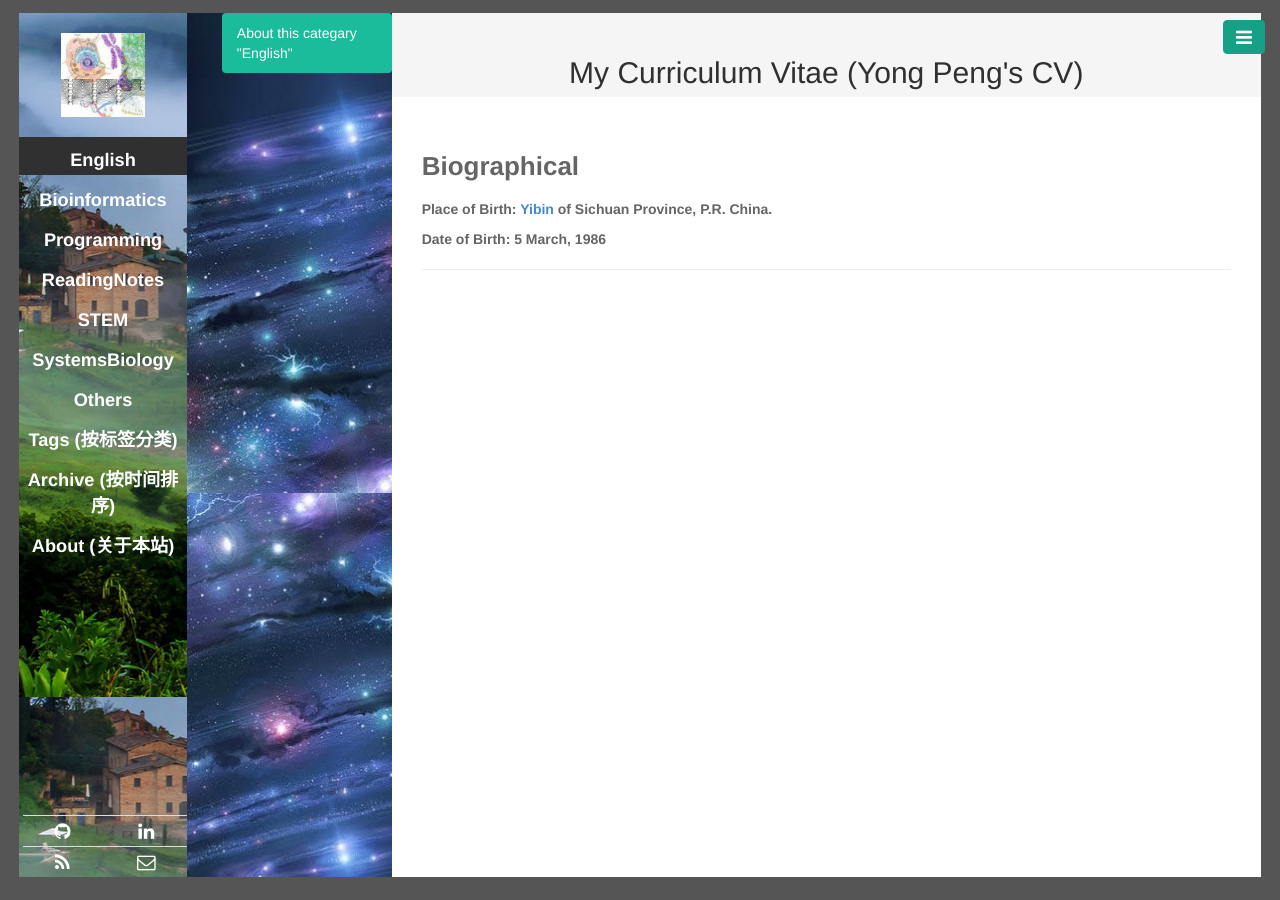
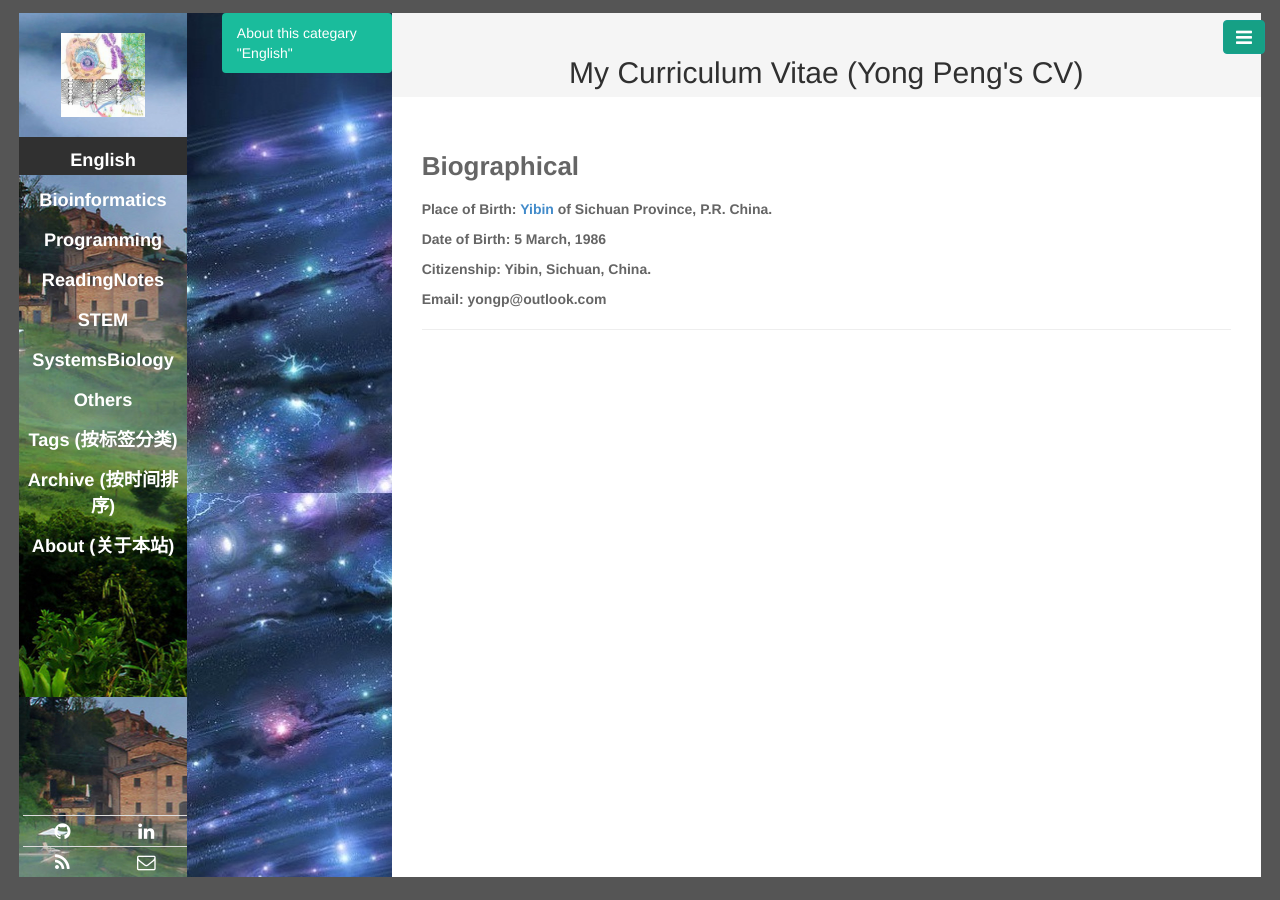
Before and after one commit to CTLife/CTLife.github.io, a Jekyll site: the page built from yongpeng.html, in a window 1280 px wide. Built offline with Jekyll 4.4.1, drawn with Linux system fonts in a browser that asks for light colours; Markdown is read by kramdown in place of the engine named in the settings.

Commit message:
Update yongpeng.html

```diff
--- a/yongpeng.html
+++ b/yongpeng.html
@@ -6,5 +6,7 @@ titlename: Yong Peng CV
 
 <br>
 <h3><b>Biographical</b></h3>
-<p><b>Place of Birth: <a href="https://en.wikipedia.org/wiki/Yibin"> Yibin </a> of Sichuan Province, P.R. China.</b></p>
-<p><b>Date of Birth: 5 March, 1986 </b></p>
+<p><b> Place of Birth: <a href="https://en.wikipedia.org/wiki/Yibin"> Yibin </a> of Sichuan Province, P.R. China.</b></p>
+<p><b> Date of Birth: 5 March, 1986 </b></p>
+<p><b> Citizenship: Yibin, Sichuan, China. </b></p>
+<p><b> Email: yongp@outlook.com </b></p>
```
